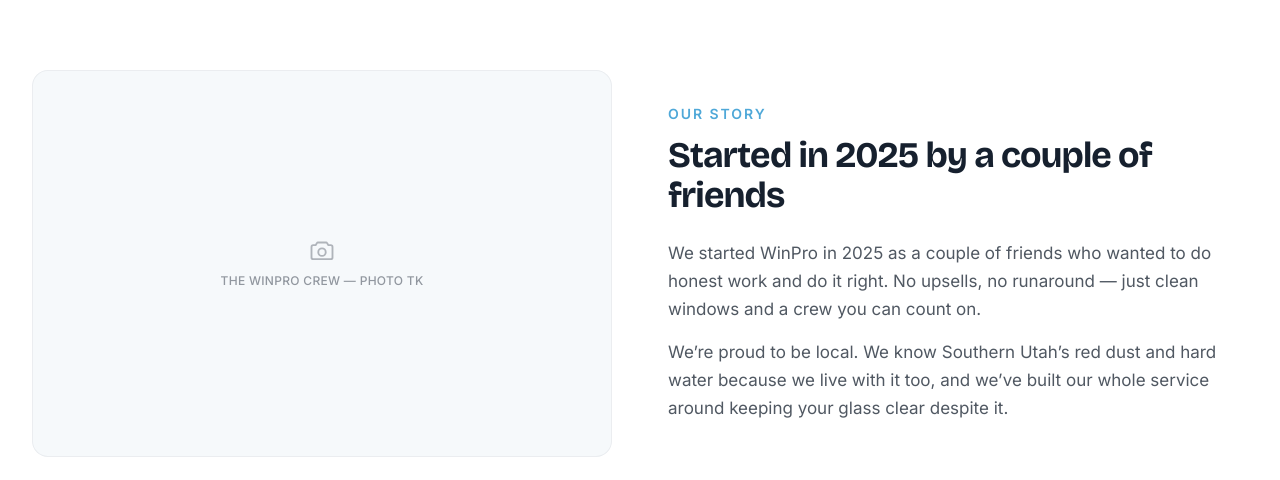
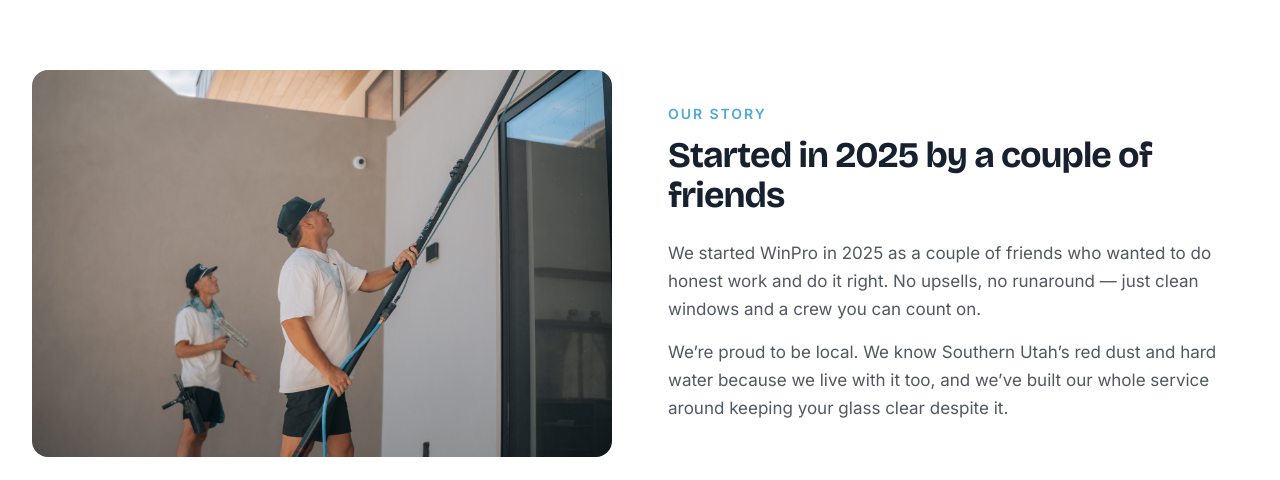
Before and after one commit to Sarahlunt6/winpro, a Next.js app: page /about in a window 1280 px wide. Shown: the part 472-952 px from the top of the page. Built offline with nearby package versions, Linux system fonts and the light colour scheme; no server answers.

Commit message:
Update page.tsx

```diff
--- a/app/about/page.tsx
+++ b/app/about/page.tsx
@@ -43,10 +43,12 @@
         <Container>
           <div className="grid grid-cols-1 items-center gap-10 lg:grid-cols-2 lg:gap-14">
             <Placeholder
-              label="The WinPro crew — photo TK"
-              alt="The WinPro window cleaning crew in St. George — team photo coming soon"
+              label="The WinPro crew"
+              alt="The WinPro window cleaning crew in St. George"
               ratio="wide"
               className="rounded-2xl"
+              src="/photos/action-employees.jpg"
+              sizes="(max-width: 1024px) 100vw, 50vw"
             />
             <div>
               <SectionHeading eyebrow="Our story" title="Started in 2025 by a couple of friends" />
```
